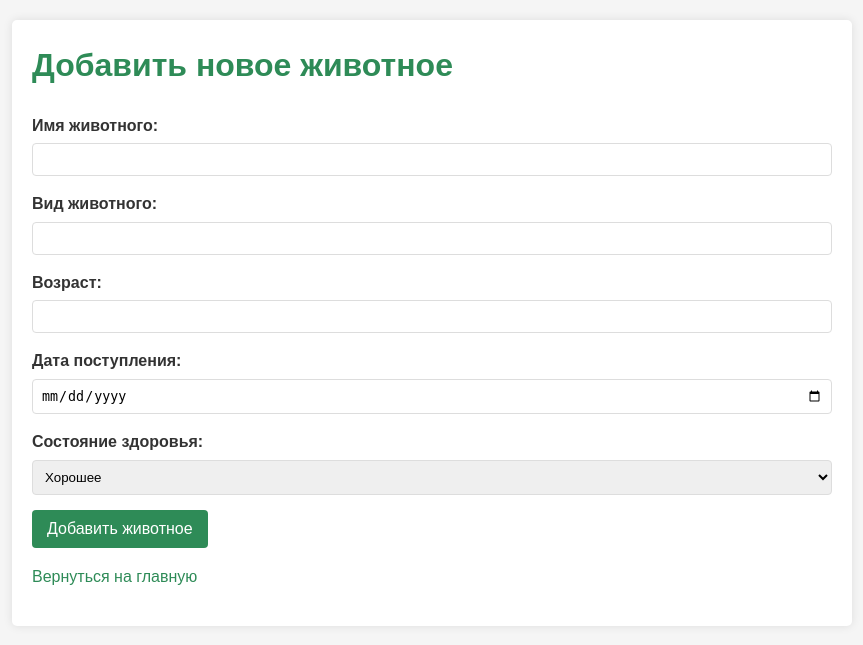
After one commit to Nikitin48/WEB, a PHP site: page /add_animal.php in a window 1280 px wide. The commit adds this page. Shown: the top 645 px of the page, without its empty margins (208-1071 px from the left). Run offline with PHP 8.4, Linux system fonts and the light colour scheme.

Commit message:
Complete second lab

```diff
--- /dev/null
+++ b/src/add_animal.php
@@ -0,0 +1,51 @@
+<!DOCTYPE html>
+<html lang="ru">
+<head>
+    <meta charset="UTF-8">
+    <title>Добавить животное</title>
+    <link rel="stylesheet" href="css/style.css">
+    <link rel="stylesheet" href="css/form.css">
+</head>
+<body>
+    <div class="container">
+        <h1>Добавить новое животное</h1>
+
+        <form action="save_animal.php" method="post">
+            <div class="form-group">
+                <label for="animal_name">Имя животного:</label>
+                <input type="text" id="animal_name" name="animal_name" required
+                       pattern="[A-Za-zА-Яа-я\s]{2,50}"
+                       title="Только буквы (2-50 символов)">
+            </div>
+
+            <div class="form-group">
+                <label for="species">Вид животного:</label>
+                <input type="text" id="species" name="species" required>
+            </div>
+
+            <div class="form-group">
+                <label for="age">Возраст:</label>
+                <input type="number" id="age" name="age" min="0" required>
+            </div>
+
+            <div class="form-group">
+                <label for="date">Дата поступления:</label>
+                <input type="date" id="date" name="date" required>
+            </div>
+
+            <div class="form-group">
+                <label for="health">Состояние здоровья:</label>
+                <select id="health" name="health" required>
+                    <option value="Хорошее">Хорошее</option>
+                    <option value="Нормальное">Нормальное</option>
+                    <option value="Плохое">Плохое</option>
+                </select>
+            </div>
+
+            <button type="submit">Добавить животное</button>
+        </form>
+
+        <p><a href="index.php">Вернуться на главную</a></p>
+    </div>
+</body>
+</html>
--- /dev/null
+++ b/src/animals.csv
@@ -0,0 +1,4 @@
+Имя,Вид,Возраст,"Дата поступления","Состояние здоровья"
+Лаки,Волк,3,2025-04-22,Хорошее
+Тея,Лиса,2,2025-04-25,Плохое
+Оливер,Медведь,4,2025-04-18,Нормальное
--- /dev/null
+++ b/src/css/form.css
@@ -0,0 +1,34 @@
+.form-group {
+    margin-bottom: 15px;
+}
+
+label {
+    display: block;
+    margin-bottom: 5px;
+    font-weight: bold;
+}
+
+input[type="text"],
+input[type="number"],
+input[type="date"],
+select {
+    width: 100%;
+    padding: 8px;
+    border: 1px solid #ddd;
+    border-radius: 4px;
+    box-sizing: border-box;
+}
+
+button {
+    background-color: #2e8b57;
+    color: white;
+    padding: 10px 15px;
+    border: none;
+    border-radius: 4px;
+    cursor: pointer;
+    font-size: 16px;
+}
+
+button:hover {
+    background-color: #3aa76d;
+}
--- /dev/null
+++ b/src/css/style.css
@@ -0,0 +1,36 @@
+body {
+    font-family: Arial, sans-serif;
+    line-height: 1.6;
+    margin: 0;
+    padding: 20px;
+    background-color: #f5f5f5;
+    color: #333;
+}
+
+.container {
+    max-width: 800px;
+    margin: 0 auto;
+    background: white;
+    padding: 20px;
+    border-radius: 5px;
+    box-shadow: 0 0 10px rgba(0,0,0,0.1);
+}
+
+h1 {
+    color: #2e8b57;
+    margin-top: 0;
+}
+
+a {
+    color: #2e8b57;
+    text-decoration: none;
+}
+
+a:hover {
+    text-decoration: underline;
+}
+
+.error {
+    color: #d9534f;
+    font-size: 0.9em;
+}
```
Also changed, not shown: src/css/table.css (added, +24 -0 lines), src/index.php (+18 -3 lines), src/save_animal.php (added, +91 -0 lines), src/view_animals.php (added, +51 -0 lines).
